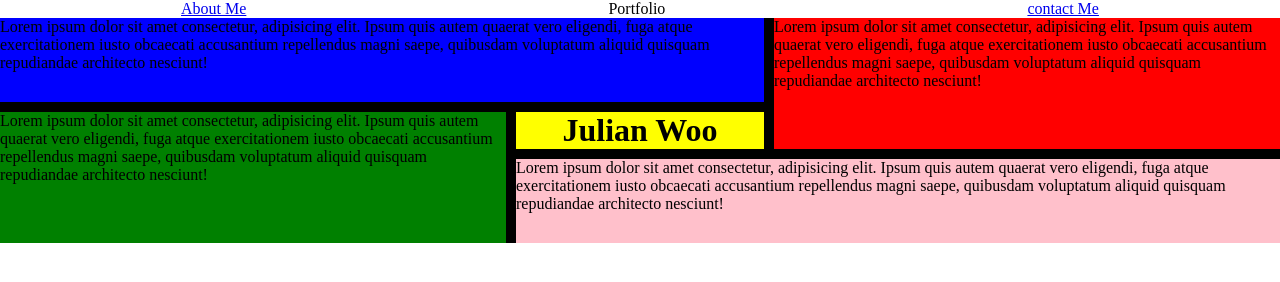
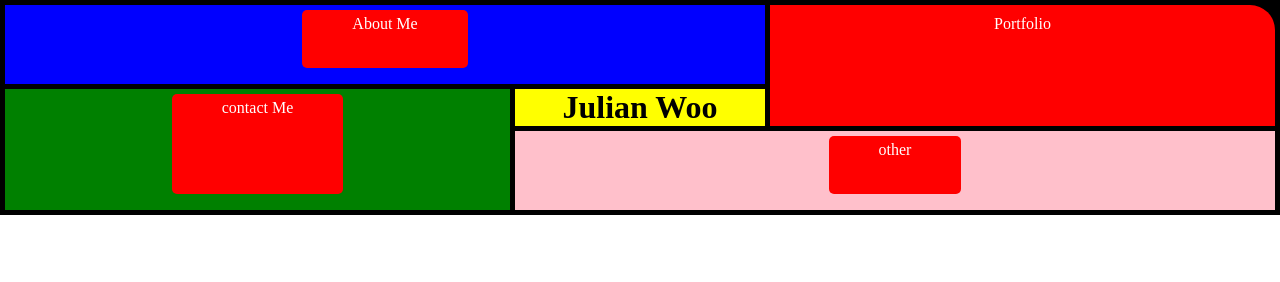
Before and after one commit to JulianWoo1/JulianWoo.github.io, a plain HTML site: page pages/home.html in a window 1280 px wide. Drawn offline with Linux system fonts and the light colour scheme.

Commit message:
html file naam verandert en de site gestyled met css

```diff
--- a/css/style.css
+++ b/css/style.css
@@ -4,21 +4,15 @@
     box-sizing: border-box;
 }
 
-
-/* body
+body
 {
-    background-image: url(../content/img/background_img2.jpg);
-    background-position: center;
-    background-repeat: no-repeat;
-    opacity: 0,9;
-    background-size: cover;
-    height: 60vh;
-} */
-
+    background-color: white;
+}
 
 main
 {
     background-color: black;
+    padding: 5px;
 }
 
 .menu-container
@@ -33,7 +27,7 @@ main
     display: grid;
     grid-template-columns: repeat(5, 1fr);
     grid-template-rows: repeat(5, 1fr);
-    gap: 10px;
+    gap: 5px;
 }
 
 .about-me
@@ -45,6 +39,7 @@ main
     display: flex;
     justify-content: center;
 
+
 }
 
 .portfolio
@@ -55,6 +50,7 @@ main
 
     display: flex;
     justify-content: center;
+    border-top-right-radius: 25px;
 }
 
 .contact
@@ -84,3 +80,23 @@ main
     display: flex;
     justify-content: center;
 }
+
+a
+{
+    display: inline-block;
+    padding: 5px 50px;
+    margin-top: 5px;
+    margin-bottom: 1rem;
+    color: white;
+    text-align: center;
+    text-decoration: none;
+    border-radius: 5px;
+    background-color: red;
+}
+
+a:hover
+{
+    opacity: 0.8;
+    background-color: white;
+    color: #1e1e1e;
+}
--- a/pages/home.html
+++ b/pages/home.html
@@ -8,22 +8,17 @@
 </head>
 <body>
     <header>
-        <div class="menu-container">
-            <a href="#">About Me</a>
-            <a hrsef="#">Portfolio</a>
-            <a href="#">contact Me</a>
-        </div>
     </header>
     <main>
         <div class="content-container">
             <div class="about-me">
-                <p>Lorem ipsum dolor sit amet consectetur, adipisicing elit. Ipsum quis autem quaerat vero eligendi, fuga atque exercitationem iusto obcaecati accusantium repellendus magni saepe, quibusdam voluptatum aliquid quisquam repudiandae architecto nesciunt!</p>
+                <a href="#">About Me</a>
             </div>
             <div class="portfolio">
-                <p>Lorem ipsum dolor sit amet consectetur, adipisicing elit. Ipsum quis autem quaerat vero eligendi, fuga atque exercitationem iusto obcaecati accusantium repellendus magni saepe, quibusdam voluptatum aliquid quisquam repudiandae architecto nesciunt!</p>
+                <a href="#">Portfolio</a>
             </div>
             <div class="contact">
-                <p>Lorem ipsum dolor sit amet consectetur, adipisicing elit. Ipsum quis autem quaerat vero eligendi, fuga atque exercitationem iusto obcaecati accusantium repellendus magni saepe, quibusdam voluptatum aliquid quisquam repudiandae architecto nesciunt!</p>
+                <a href="#">contact Me</a>
             </div>
             <div class="logo">
                 <h1>
@@ -31,7 +26,7 @@
                 </h1>
             </div>
             <div class="other">
-                <p>Lorem ipsum dolor sit amet consectetur, adipisicing elit. Ipsum quis autem quaerat vero eligendi, fuga atque exercitationem iusto obcaecati accusantium repellendus magni saepe, quibusdam voluptatum aliquid quisquam repudiandae architecto nesciunt!</p>
+                <a href="#">other</a>
             </div>
         </div>
 
```
Also changed, not shown: index.html (deleted, +0 -24 lines).
